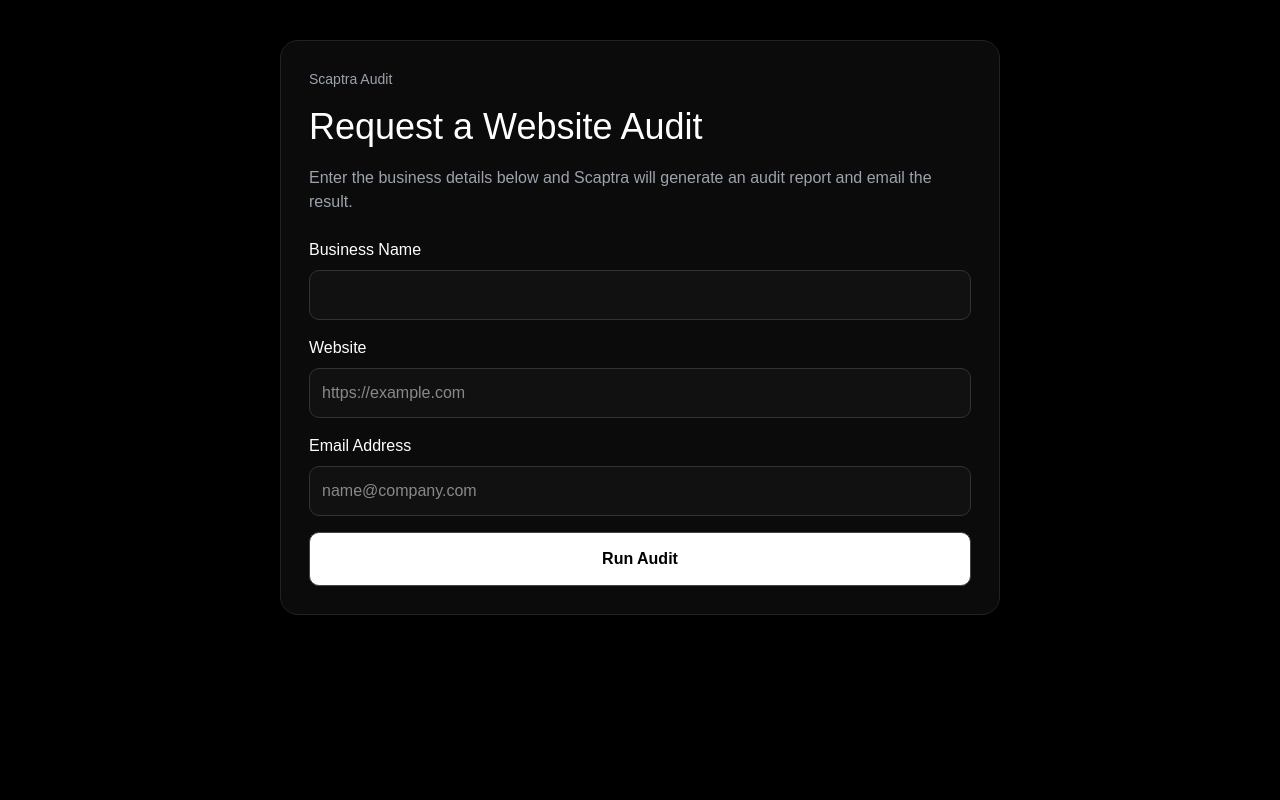
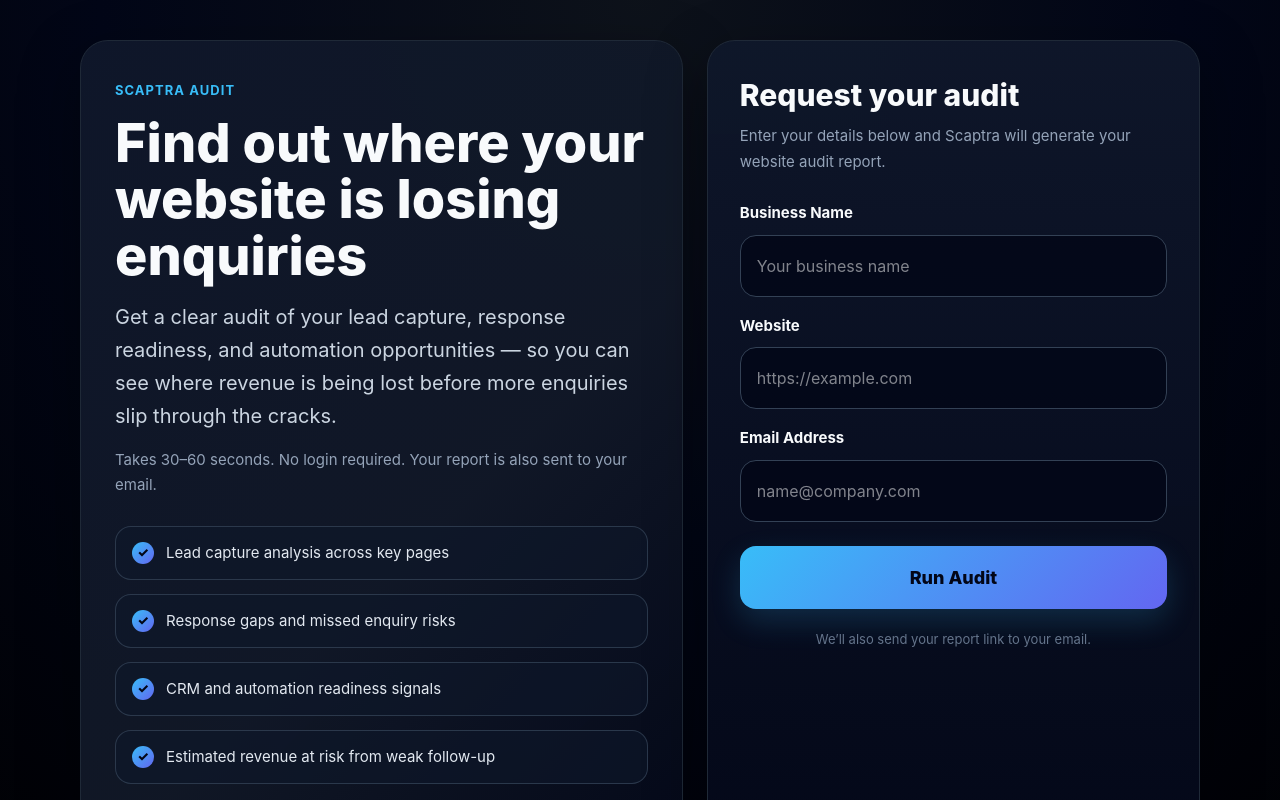
Before and after one commit to Scaptra/scaptra-audit-dashboard, a Next.js app: page /audit/new in a window 1280 px wide. Shown: the top 800 px of the page. Built offline with nearby package versions, Linux system fonts and the light colour scheme.

Commit message:
Rewrite audit request page for stronger conversion

```diff
--- a/app/audit/new/page.tsx
+++ b/app/audit/new/page.tsx
@@ -1,25 +1,16 @@
 "use client";
 
-import { FormEvent, useState } from "react";
 import { useRouter } from "next/navigation";
+import { useState } from "react";
 
 async function readApiResponse(response: Response) {
-  const contentType = response.headers.get("content-type") || "";
   const rawText = await response.text();
 
-  if (contentType.includes("application/json")) {
   try {
     return JSON.parse(rawText);
   } catch {
-      throw new Error("API returned invalid JSON.");
+    throw new Error(rawText || "Unexpected non-JSON response from server.");
   }
-  }
-
-  throw new Error(
-    rawText.startsWith("<!DOCTYPE")
-      ? "The server returned an HTML error page instead of JSON. Check the terminal for the real server error."
-      : rawText || "Unexpected non-JSON response from server."
-  );
 }
 
 export default function NewAuditPage() {
@@ -31,7 +22,7 @@
   const [loading, setLoading] = useState(false);
   const [message, setMessage] = useState("");
 
-  async function handleSubmit(e: FormEvent<HTMLFormElement>) {
+  async function handleSubmit(e: React.FormEvent<HTMLFormElement>) {
     e.preventDefault();
     setLoading(true);
     setMessage("");
@@ -51,15 +42,10 @@
       const auditData = await readApiResponse(auditResponse);
 
       if (!auditResponse.ok) {
-        throw new Error(auditData.error || "Failed to run audit");
+        throw new Error(auditData.error || "Audit failed");
       }
 
-      const auditId =
-        auditData.auditId || auditData.submissionId || auditData.id;
-
-      if (!auditId) {
-        throw new Error("Audit completed but no audit ID was returned");
-      }
+      const auditId = auditData.auditId;
 
       const emailResponse = await fetch("/api/send-audit-email", {
         method: "POST",
@@ -96,40 +82,231 @@
     <main
       style={{
         minHeight: "100vh",
-        background: "#000",
-        color: "#fff",
-        padding: "40px 24px",
-        fontFamily: "Arial, sans-serif",
+        background:
+          "radial-gradient(circle at top, rgba(30,41,59,0.45) 0%, #020617 45%, #000000 100%)",
+        color: "#ffffff",
+        padding: "40px 20px",
+        fontFamily:
+          'Inter, ui-sans-serif, system-ui, -apple-system, BlinkMacSystemFont, "Segoe UI", sans-serif',
       }}
     >
       <div
         style={{
-          maxWidth: "720px",
+          maxWidth: "1120px",
           margin: "0 auto",
-          border: "1px solid #222",
-          borderRadius: "18px",
-          padding: "28px",
-          background: "#0b0b0b",
         }}
       >
-        <div style={{ fontSize: "14px", color: "#9ca3af", marginBottom: "10px" }}>
+        <div
+          style={{
+            display: "grid",
+            gridTemplateColumns: "minmax(320px, 1.1fr) minmax(320px, 0.9fr)",
+            gap: "24px",
+            alignItems: "stretch",
+          }}
+        >
+          <div
+            style={{
+              border: "1px solid #1f2937",
+              borderRadius: "28px",
+              padding: "40px 34px",
+              background:
+                "linear-gradient(135deg, rgba(15,23,42,0.96) 0%, rgba(17,24,39,0.96) 55%, rgba(2,6,23,0.98) 100%)",
+              boxShadow: "0 20px 60px rgba(0,0,0,0.35)",
+            }}
+          >
+            <div
+              style={{
+                color: "#38bdf8",
+                fontSize: "13px",
+                fontWeight: 700,
+                letterSpacing: "0.08em",
+                textTransform: "uppercase",
+                marginBottom: "14px",
+              }}
+            >
               Scaptra Audit
             </div>
 
-        <h1 style={{ fontSize: "36px", marginTop: 0, marginBottom: "12px" }}>
-          Request a Website Audit
+            <h1
+              style={{
+                margin: "0 0 16px",
+                color: "#f8fafc",
+                fontSize: "54px",
+                lineHeight: 1.05,
+                fontWeight: 800,
+                maxWidth: "720px",
+              }}
+            >
+              Find out where your website is losing enquiries
             </h1>
 
-        <p style={{ color: "#9ca3af", marginBottom: "24px" }}>
-          Enter the business details below and Scaptra will generate an audit
-          report and email the result.
+            <p
+              style={{
+                margin: "0 0 14px",
+                color: "#cbd5e1",
+                fontSize: "20px",
+                lineHeight: 1.65,
+                maxWidth: "760px",
+              }}
+            >
+              Get a clear audit of your lead capture, response readiness, and
+              automation opportunities — so you can see where revenue is being
+              lost before more enquiries slip through the cracks.
             </p>
 
-        <form onSubmit={handleSubmit} style={{ display: "grid", gap: "16px" }}>
+            <p
+              style={{
+                margin: "0 0 28px",
+                color: "#94a3b8",
+                fontSize: "15px",
+                lineHeight: 1.7,
+              }}
+            >
+              Takes 30–60 seconds. No login required. Your report is also sent
+              to your email.
+            </p>
+
+            <div
+              style={{
+                display: "grid",
+                gap: "14px",
+                marginBottom: "30px",
+              }}
+            >
+              {[
+                "Lead capture analysis across key pages",
+                "Response gaps and missed enquiry risks",
+                "CRM and automation readiness signals",
+                "Estimated revenue at risk from weak follow-up",
+              ].map((item) => (
+                <div
+                  key={item}
+                  style={{
+                    display: "flex",
+                    gap: "12px",
+                    alignItems: "flex-start",
+                    border: "1px solid rgba(51,65,85,0.8)",
+                    borderRadius: "16px",
+                    padding: "14px 16px",
+                    background: "rgba(15,23,42,0.65)",
+                  }}
+                >
+                  <div
+                    style={{
+                      width: "22px",
+                      height: "22px",
+                      minWidth: "22px",
+                      borderRadius: "999px",
+                      background:
+                        "linear-gradient(135deg, #38bdf8 0%, #6366f1 100%)",
+                      color: "#020617",
+                      display: "flex",
+                      alignItems: "center",
+                      justifyContent: "center",
+                      fontSize: "13px",
+                      fontWeight: 800,
+                      marginTop: "1px",
+                    }}
+                  >
+                    ✓
+                  </div>
+                  <div
+                    style={{
+                      color: "#e2e8f0",
+                      fontSize: "15px",
+                      lineHeight: 1.6,
+                    }}
+                  >
+                    {item}
+                  </div>
+                </div>
+              ))}
+            </div>
+
+            <div
+              style={{
+                border: "1px solid rgba(56,189,248,0.18)",
+                borderRadius: "18px",
+                padding: "18px 20px",
+                background:
+                  "linear-gradient(135deg, rgba(56,189,248,0.08) 0%, rgba(99,102,241,0.08) 100%)",
+              }}
+            >
+              <div
+                style={{
+                  color: "#f8fafc",
+                  fontSize: "16px",
+                  fontWeight: 700,
+                  marginBottom: "8px",
+                }}
+              >
+                Built for businesses that already get enquiries
+              </div>
+              <div
+                style={{
+                  color: "#cbd5e1",
+                  fontSize: "14px",
+                  lineHeight: 1.7,
+                }}
+              >
+                Most businesses don’t need more leads first. They need better
+                systems for handling the ones already coming in.
+              </div>
+            </div>
+          </div>
+
+          <div
+            style={{
+              border: "1px solid #1f2937",
+              borderRadius: "28px",
+              padding: "36px 32px",
+              background:
+                "linear-gradient(180deg, rgba(15,23,42,0.96) 0%, rgba(2,6,23,0.98) 100%)",
+              boxShadow: "0 20px 60px rgba(0,0,0,0.35)",
+            }}
+          >
+            <div
+              style={{
+                color: "#f8fafc",
+                fontSize: "30px",
+                fontWeight: 800,
+                lineHeight: 1.2,
+                marginBottom: "10px",
+              }}
+            >
+              Request your audit
+            </div>
+
+            <p
+              style={{
+                color: "#94a3b8",
+                fontSize: "15px",
+                lineHeight: 1.7,
+                marginTop: 0,
+                marginBottom: "28px",
+              }}
+            >
+              Enter your details below and Scaptra will generate your website
+              audit report.
+            </p>
+
+            <form
+              onSubmit={handleSubmit}
+              style={{
+                display: "grid",
+                gap: "18px",
+              }}
+            >
               <div>
                 <label
                   htmlFor="businessName"
-              style={{ display: "block", marginBottom: "8px" }}
+                  style={{
+                    display: "block",
+                    marginBottom: "10px",
+                    color: "#f8fafc",
+                    fontSize: "15px",
+                    fontWeight: 700,
+                  }}
                 >
                   Business Name
                 </label>
@@ -139,13 +316,17 @@
                   value={businessName}
                   onChange={(e) => setBusinessName(e.target.value)}
                   required
+                  placeholder="Your business name"
                   style={{
                     width: "100%",
-                padding: "12px",
-                borderRadius: "10px",
-                border: "1px solid #333",
-                background: "#111",
-                color: "#fff",
+                    padding: "18px 16px",
+                    borderRadius: "16px",
+                    border: "1px solid #334155",
+                    background: "rgba(2,6,23,0.78)",
+                    color: "#ffffff",
+                    fontSize: "16px",
+                    outline: "none",
+                    boxSizing: "border-box",
                   }}
                 />
               </div>
@@ -153,7 +334,13 @@
               <div>
                 <label
                   htmlFor="website"
-              style={{ display: "block", marginBottom: "8px" }}
+                  style={{
+                    display: "block",
+                    marginBottom: "10px",
+                    color: "#f8fafc",
+                    fontSize: "15px",
+                    fontWeight: 700,
+                  }}
                 >
                   Website
                 </label>
@@ -162,15 +349,18 @@
                   type="url"
                   value={website}
                   onChange={(e) => setWebsite(e.target.value)}
+                  required
                   placeholder="https://example.com"
-              required
                   style={{
                     width: "100%",
-                padding: "12px",
-                borderRadius: "10px",
-                border: "1px solid #333",
-                background: "#111",
-                color: "#fff",
+                    padding: "18px 16px",
+                    borderRadius: "16px",
+                    border: "1px solid #334155",
+                    background: "rgba(2,6,23,0.78)",
+                    color: "#ffffff",
+                    fontSize: "16px",
+                    outline: "none",
+                    boxSizing: "border-box",
                   }}
                 />
               </div>
@@ -178,7 +368,13 @@
               <div>
                 <label
                   htmlFor="email"
-              style={{ display: "block", marginBottom: "8px" }}
+                  style={{
+                    display: "block",
+                    marginBottom: "10px",
+                    color: "#f8fafc",
+                    fontSize: "15px",
+                    fontWeight: 700,
+                  }}
                 >
                   Email Address
                 </label>
@@ -187,15 +383,18 @@
                   type="email"
                   value={email}
                   onChange={(e) => setEmail(e.target.value)}
+                  required
                   placeholder="name@company.com"
-              required
                   style={{
                     width: "100%",
-                padding: "12px",
-                borderRadius: "10px",
-                border: "1px solid #333",
-                background: "#111",
-                color: "#fff",
+                    padding: "18px 16px",
+                    borderRadius: "16px",
+                    border: "1px solid #334155",
+                    background: "rgba(2,6,23,0.78)",
+                    color: "#ffffff",
+                    fontSize: "16px",
+                    outline: "none",
+                    boxSizing: "border-box",
                   }}
                 />
               </div>
@@ -204,33 +403,72 @@
                 type="submit"
                 disabled={loading}
                 style={{
-              padding: "14px 18px",
-              borderRadius: "10px",
-              border: "1px solid #444",
-              background: loading ? "#222" : "#fff",
-              color: loading ? "#999" : "#000",
-              fontWeight: 700,
+                  marginTop: "6px",
+                  width: "100%",
+                  padding: "18px 20px",
+                  borderRadius: "16px",
+                  border: "none",
+                  background: loading
+                    ? "#475569"
+                    : "linear-gradient(135deg, #38bdf8 0%, #6366f1 100%)",
+                  color: loading ? "#cbd5e1" : "#020617",
+                  fontSize: "18px",
+                  fontWeight: 800,
                   cursor: loading ? "not-allowed" : "pointer",
+                  boxShadow: loading
+                    ? "none"
+                    : "0 12px 30px rgba(56,189,248,0.18)",
                 }}
               >
                 {loading ? "Running Audit..." : "Run Audit"}
               </button>
-        </form>
+
+              <div
+                style={{
+                  color: "#64748b",
+                  fontSize: "13px",
+                  lineHeight: 1.6,
+                  textAlign: "center",
+                  marginTop: "2px",
+                }}
+              >
+                We’ll also send your report link to your email.
+              </div>
 
               {message ? (
                 <div
                   style={{
-              marginTop: "18px",
-              padding: "14px",
-              borderRadius: "10px",
-              border: "1px solid #222",
-              background: "#111",
-              color: "#d1d5db",
+                    marginTop: "4px",
+                    borderRadius: "14px",
+                    padding: "14px 16px",
+                    background:
+                      message.toLowerCase().includes("error") ||
+                      message.toLowerCase().includes("failed") ||
+                      message.toLowerCase().includes("wrong")
+                        ? "rgba(127,29,29,0.35)"
+                        : "rgba(21,128,61,0.2)",
+                    border:
+                      message.toLowerCase().includes("error") ||
+                      message.toLowerCase().includes("failed") ||
+                      message.toLowerCase().includes("wrong")
+                        ? "1px solid rgba(248,113,113,0.35)"
+                        : "1px solid rgba(74,222,128,0.25)",
+                    color:
+                      message.toLowerCase().includes("error") ||
+                      message.toLowerCase().includes("failed") ||
+                      message.toLowerCase().includes("wrong")
+                        ? "#fecaca"
+                        : "#bbf7d0",
+                    fontSize: "14px",
+                    lineHeight: 1.6,
                   }}
                 >
                   {message}
                 </div>
               ) : null}
+            </form>
+          </div>
+        </div>
       </div>
     </main>
   );
```
Lines whose indentation alone changed are shown as unchanged.
